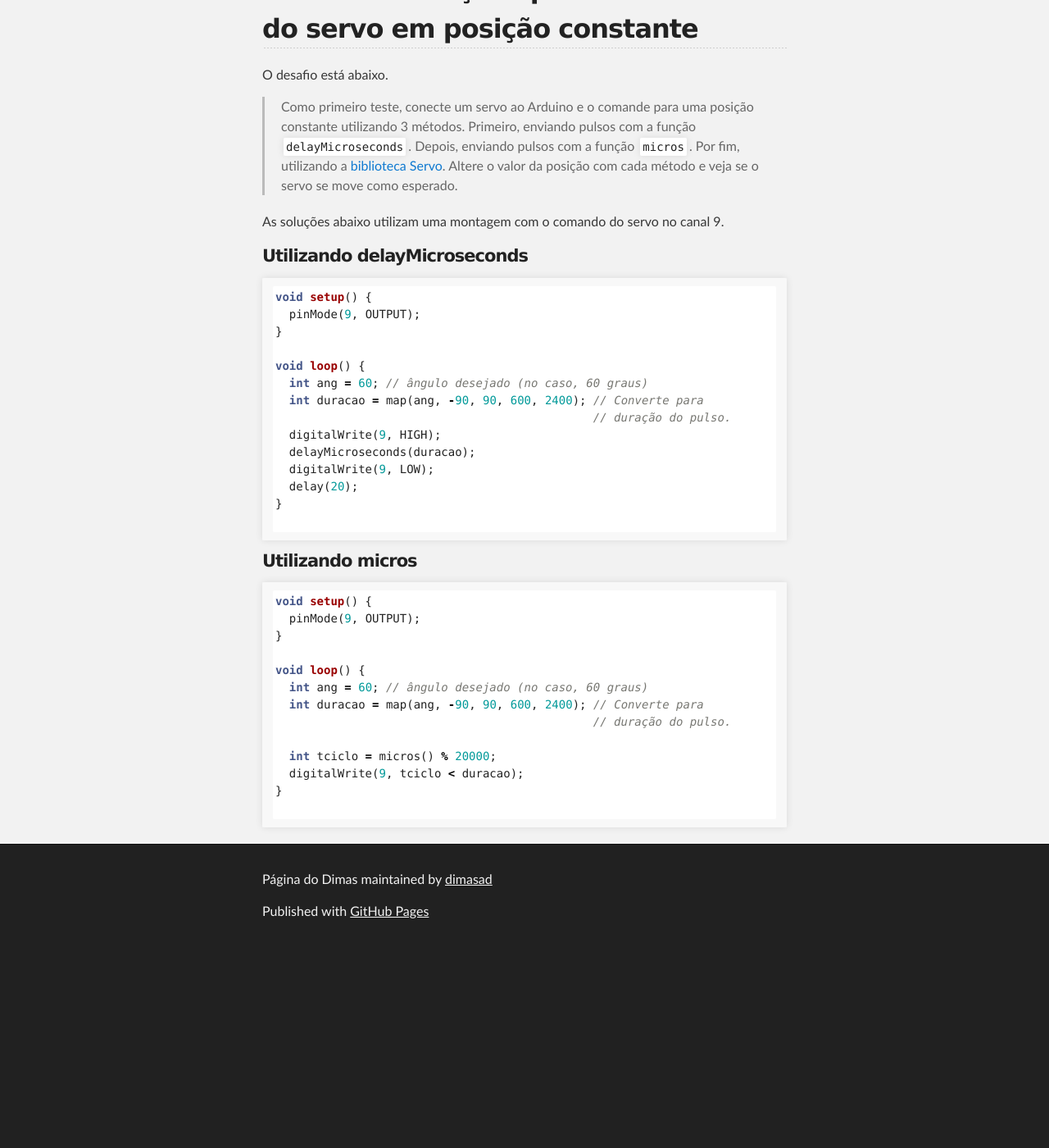
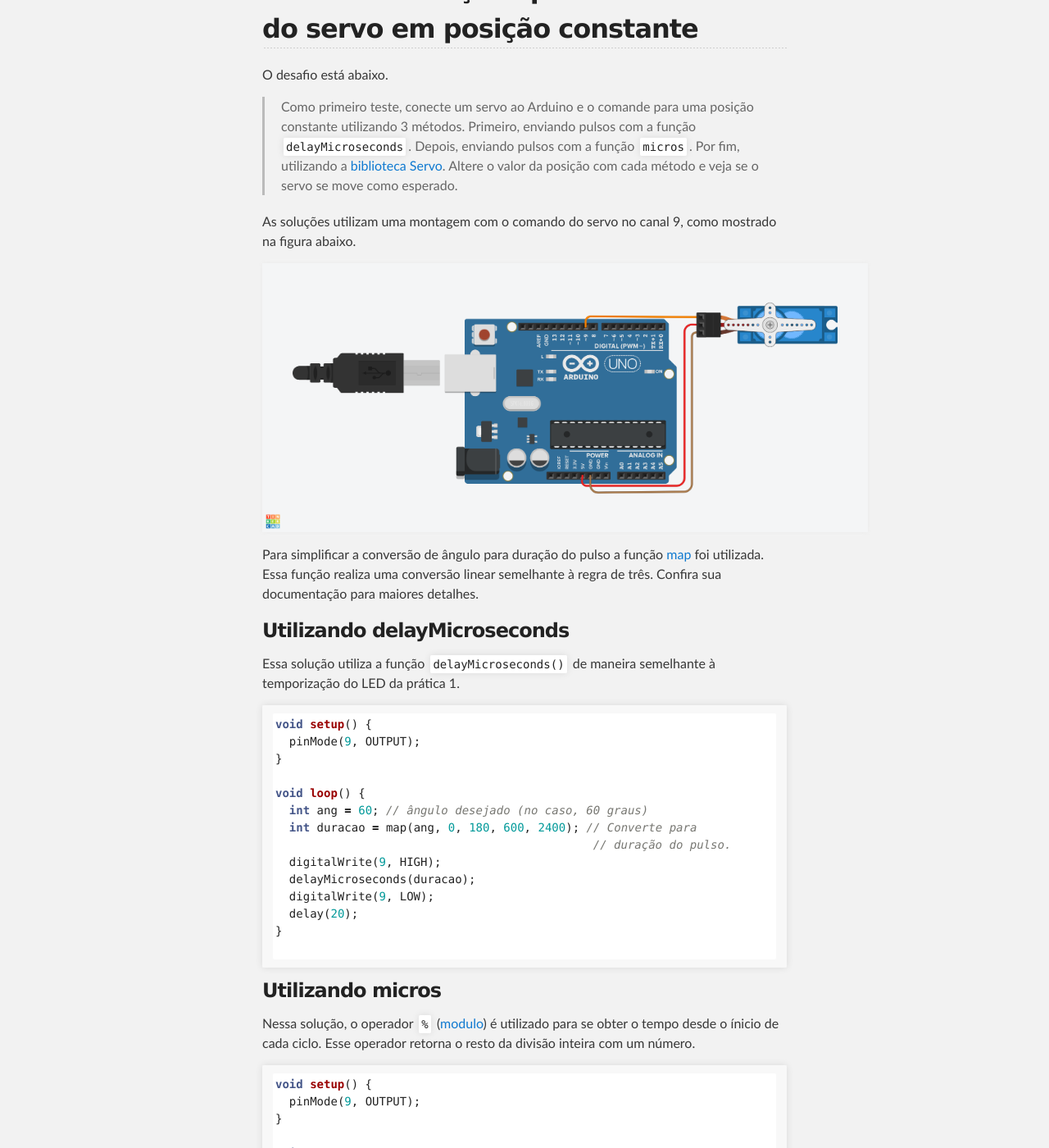
Before and after one commit to dimasad/dimasad.github.io.OLD, a Jekyll site: the page built from _aulas/sol-servo1.md, in a window 1280 px wide and 1400 px high, scrolled down 297 px. Shown: the whole window at 82% size. Built offline with Jekyll 4.4.1, drawn with Linux system fonts in a browser that asks for light colours; before the commit the page ends 1455 px from its top, so only the background shows below that; some of the changed text lies outside the part shown.

````diff
--- a/_aulas/sol-servo1.md
+++ b/_aulas/sol-servo1.md
@@ -15,9 +15,20 @@ O desafio está abaixo.
 > Altere o valor da posição com cada método e veja se o servo se move como
 > esperado.
 
-As soluções abaixo utilizam uma montagem com o comando do servo no canal 9.
+As soluções utilizam uma montagem com o comando do servo no canal 9,
+como mostrado na figura abaixo.
 
-#### Utilizando delayMicroseconds
+![protoboard-servo-arduino]
+
+Para simplificar a conversão de ângulo para duração do pulso a função [map]
+foi utilizada.
+Essa função realiza uma conversão linear semelhante à regra de três.
+Confira sua documentação para maiores detalhes.
+
+### Utilizando delayMicroseconds
+
+Essa solução utiliza a função `delayMicroseconds()` de maneira semelhante
+à temporização do LED da prática 1.
 
 ```
 void setup() {
@@ -26,7 +37,7 @@ void setup() {
 
 void loop() {
   int ang = 60; // ângulo desejado (no caso, 60 graus)
-  int duracao = map(ang, -90, 90, 600, 2400); // Converte para
+  int duracao = map(ang, 0, 180, 600, 2400); // Converte para
                                               // duração do pulso.
   digitalWrite(9, HIGH);
   delayMicroseconds(duracao);
@@ -36,7 +47,11 @@ void loop() {
 
 ```
 
-#### Utilizando micros
+### Utilizando micros
+
+Nessa solução, o operador `%` ([modulo]) é utilizado para se obter o tempo
+desde o ínicio de cada ciclo.
+Esse operador retorna o resto da divisão inteira com um número.
 
 ```
 void setup() {
@@ -45,7 +60,7 @@ void setup() {
 
 void loop() {
   int ang = 60; // ângulo desejado (no caso, 60 graus)
-  int duracao = map(ang, -90, 90, 600, 2400); // Converte para
+  int duracao = map(ang, 0, 180, 600, 2400); // Converte para
                                               // duração do pulso.
 
   int tciclo = micros() % 20000;
@@ -54,4 +69,31 @@ void loop() {
 
 ```
 
+
+### Utilizando a biblioteca Servo
+
+```
+// Carrega a biblioteca servo
+#include <Servo.h>
+
+// Declara um objeto servo
+Servo servo1;
+
+void setup() {
+  // Configura o pino 9 para controle do servo1
+  servo1.attach(9);
+}
+
+void loop() {
+  int ang = 60; // ângulo desejado (no caso, 60 graus)
+  servo1.write(ang); // Comanda o servo para o ângulo desejado
+}
+
+```
+
+
+[map]: https://www.arduino.cc/en/Reference/Map
+[modulo]: https://www.arduino.cc/en/Reference/Modulo
 [biblioteca Servo]: https://www.arduino.cc/en/Reference/Servo
+
+[protoboard-servo-arduino]: /aulas/protoboard-servo-arduino.png
````
Also changed, not shown: _aulas/pratica2.md (+9 -5 lines), _aulas/protoboard-servo-arduino.png (added).
